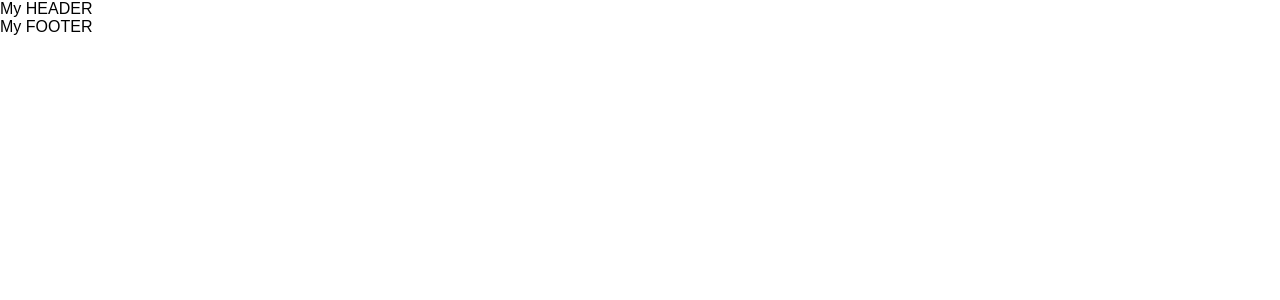
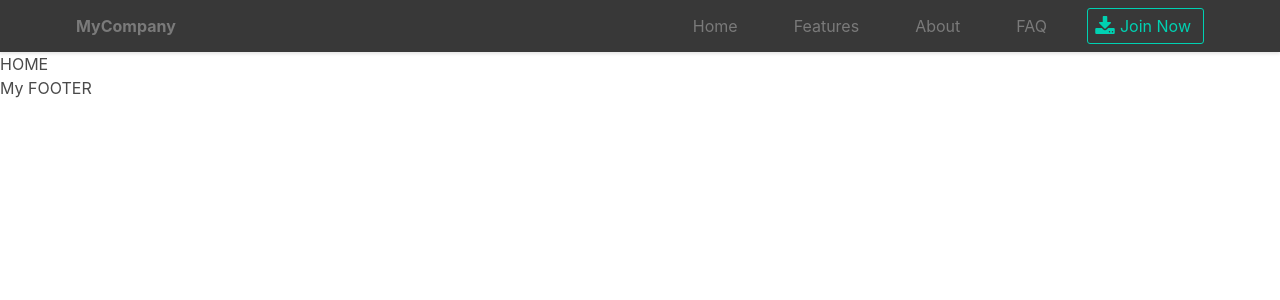
Before and after one commit to sajibcse68/compare-react, a React (Create React App) app: page / in a window 1280 px wide. Shown: the top 300 px of the page. Built offline with nearby package versions, Linux system fonts and the light colour scheme.

Commit message:
Add generic Router & Footer for every page

```diff
--- a/package.json
+++ b/package.json
@@ -6,6 +6,7 @@
     "bulma": "^0.4.1",
     "react": "^16.2.0",
     "react-dom": "^16.2.0",
+    "react-router-dom": "^4.2.2",
     "react-scripts": "1.1.0"
   },
   "scripts": {
--- a/src/App.js
+++ b/src/App.js
@@ -1,14 +1,21 @@
+import './App.css';
 import React, { Component } from 'react';
 import Header from './components/Header/Header'
+import Home from './components/Home/Home'
 import Footer from './components/Footer/Footer'
-// import './App.css';
+import Faq from './components/Faq/Faq'
+import { Route } from 'react-router-dom'
 
 class App extends Component {
   render() {
+
     return (
       <div className="App">
 
       <Header />
+
+      <Route exact={true} path="/" component={ Home } />
+      <Route path="/faq" component={ Faq } />
 
       <Footer />
 
--- /dev/null
+++ b/src/components/Faq/Faq.js
@@ -0,0 +1,13 @@
+import React, { Component } from 'react';
+
+class Faq extends Component {
+    render() {
+        return (
+            <div>
+                FAQ
+            </div>
+        );
+    }
+}
+
+export default Faq;
--- /dev/null
+++ b/src/components/Header/Header.css
@@ -0,0 +1,20 @@
+.nav {
+  background-color: #383838; }
+  .nav a:hover {
+    color: gray; }
+
+.nav-left a {
+  color: #fff;
+  font-weight: bold; }
+
+a.r-item {
+  color: #C1C1C1;
+  padding: 0.5rem 1.75rem; }
+  @media screen and (max-width: 768px) {
+    a.r-item {
+      color: gray; }
+      a.r-item:hover {
+        background-color: #F1F1F1; } }
+
+.nav-toggle span {
+  background-color: #C1C1C1; }
--- a/src/components/Header/Header.js
+++ b/src/components/Header/Header.js
@@ -1,12 +1,43 @@
 import React, { Component } from 'react';
-// import './App.css';
+import './Header.css';
+import { Link } from 'react-router-dom';
 
 class Header extends Component {
   render() {
     return (
-      <div className="App">
-        My HEADER
+    <div className="nav has-shadow">
+      <div className="container">
+        <div className="nav-left">
+          <a className="nav-item">MyCompany</a>
+        </div>
+
+        <span className="nav-toggle">
+          <span></span>
+          <span></span>
+          <span></span>
+        </span>
+
+        <div className="nav-right nav-menu">
+
+          <Link to="/" className="nav-item r-item">Home</Link>
+          <Link to="/faq" className="nav-item r-item">Features</Link>
+          <Link to="/faq" className="nav-item r-item">About</Link>
+          <Link to="/faq" className="nav-item r-item">FAQ</Link>
+
+          <div className="nav-item">
+            <p className="control">
+              <a className="button is-primary is-outlined">
+                <span className="icon">
+                  <i className="fa fa-download"></i>
+                </span>
+                <span>Join Now</span>
+              </a>
+            </p>
+          </div>
+
+        </div>
       </div>
+    </div>
     );
   }
 }
--- /dev/null
+++ b/src/components/Header/Header.sass
@@ -0,0 +1,21 @@
+@import '../../mq.sass'
+
+.nav
+  background-color: #383838
+  a:hover
+    color: gray
+
+.nav-left a
+  color: #fff
+  font-weight: bold
+
+a.r-item
+  color:#C1C1C1
+  padding: 0.5rem 1.75rem
+  +mobile
+    color: gray
+    &:hover
+      background-color: #F1F1F1
+
+.nav-toggle span
+  background-color: #C1C1C1
--- /dev/null
+++ b/src/components/Home/Home.js
@@ -0,0 +1,13 @@
+import React, { Component } from 'react';
+
+class Home extends Component {
+    render() {
+        return (
+            <div>
+                HOME
+            </div>
+        );
+    }
+}
+
+export default Home;
--- a/src/index.js
+++ b/src/index.js
@@ -3,6 +3,12 @@
 import './index.css';
 import App from './App';
 import registerServiceWorker from './registerServiceWorker';
+import { BrowserRouter } from 'react-router-dom';
+import './index.css'
 
-ReactDOM.render(<App />, document.getElementById('root'));
+ReactDOM.render(
+    <BrowserRouter>
+        <App />
+    </BrowserRouter>
+, document.getElementById('root'));
 registerServiceWorker();
--- /dev/null
+++ b/src/mq.sass
@@ -0,0 +1,32 @@
+
+$primary: #1EC9AC !default
+
+// Responsiveness
+// 960, 1152, and 1344 have been chosen because they are divisible by both 12 and 16
+$tablet: 769px !default
+// 960px container + 40px
+$desktop: 1000px !default
+// 1152px container + 40
+$widescreen: 1192px !default
+// 1344px container + 40
+$fullhd: 1384px !default
+
+=mobile
+  @media screen and (max-width: $tablet - 1px)
+    @content
+
+=tablet
+  @media screen and (min-width: $tablet), print
+    @content
+
+=tablet-only
+  @media screen and (min-width: $tablet) and (max-width: $desktop - 1px)
+    @content
+
+=desktop
+  @media screen and (min-width: $desktop)
+    @content
+
+=desktop-only
+  @media screen and (min-width: $desktop) and (max-width: $widescreen - 1px)
+    @content
```
Also changed, not shown: src/mq.css (added), 1 other file (tests, documents, lock files or other folders).
